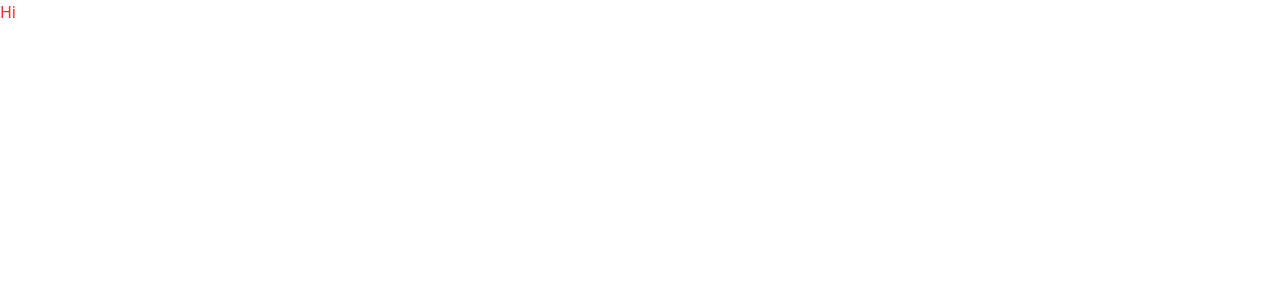
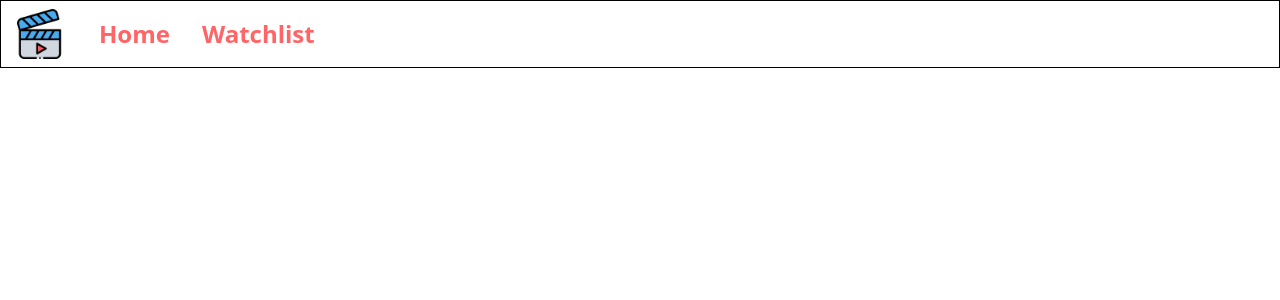
Before and after one commit to Kavana-navada/mini-imbd-clone, a React (Vite) app: page / in a window 1280 px wide. Shown: the top 300 px of the page. Built offline with nearby package versions, Linux system fonts and the light colour scheme.

Commit message:
navbar component

```diff
--- a/src/App.jsx
+++ b/src/App.jsx
@@ -1,11 +1,12 @@
-
+import Navbar from "./components/Navbar"
 
 function App() {
 
 
   return (
     <>
-    <h1 className="text-red-500">Hi</h1>
+    <Navbar/>
+
     </>
   )
 }
--- /dev/null
+++ b/src/components/Navbar.jsx
@@ -0,0 +1,14 @@
+import React from 'react'
+
+function Navbar() {
+  return (
+    <div className='flex border space-x-8 items-center pl-4 py-2'  >
+        <img src="logo.png" alt="logo" className='w-[50px]'/>
+        <a href="/" className='text-red-400 text-2xl font-bold'>Home</a>
+        <a href="/watchlist" className='text-red-400 text-2xl font-bold'>Watchlist</a>
+
+    </div>
+  )
+}
+
+export default Navbar
```
Also changed, not shown: public/logo.png (added).
